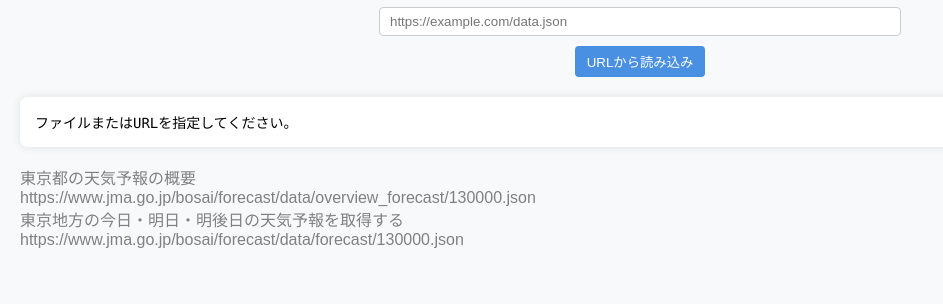
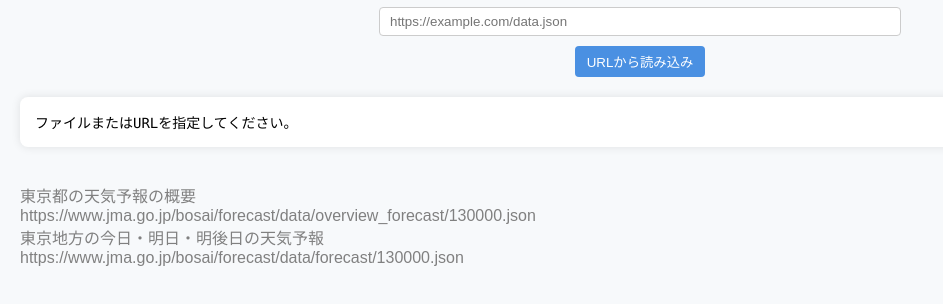
Before and after one commit to GH-satoshi/json_tree_viewer, a plain HTML site: page index.html in a window 1280 px wide. Shown: the part 124-428 px from the top of the page, without its empty margins (0-943 px from the left). Drawn offline with Linux system fonts and the light colour scheme.

Commit message:
Update index.html

```diff
--- a/index.html
+++ b/index.html
@@ -95,11 +95,11 @@ li {
 <div><input type="text" id="urlInput" placeholder="https://example.com/data.json"><button id="loadUrlBtn">URLから読み込み</button></div>
 <div id="treeContainer">ファイルまたはURLを指定してください。</div>
 
-<br>
+<br><br>
 <div style="color: gray;">
 東京都の天気予報の概要<br>
 https://www.jma.go.jp/bosai/forecast/data/overview_forecast/130000.json<br>
-東京地方の今日・明日・明後日の天気予報を取得する<br>
+東京地方の今日・明日・明後日の天気予報<br>
 https://www.jma.go.jp/bosai/forecast/data/forecast/130000.json<br>
 </div>
 
```
